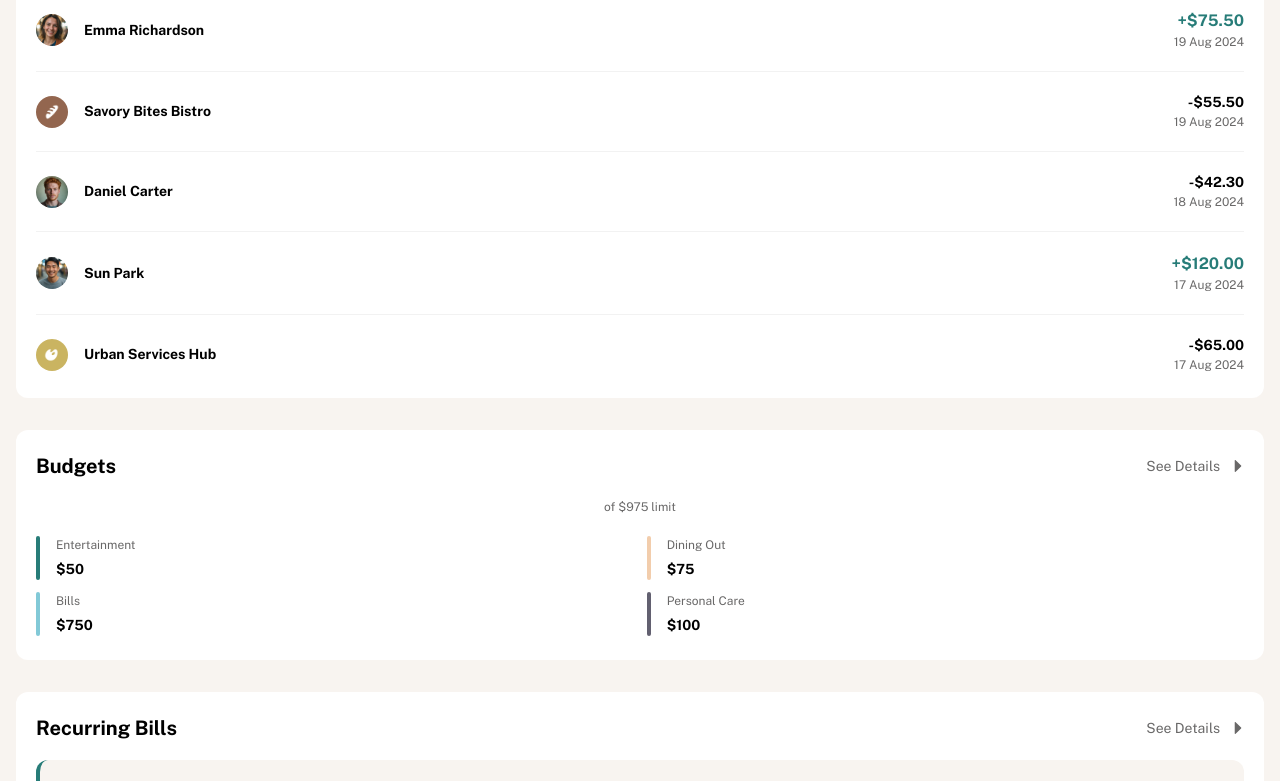
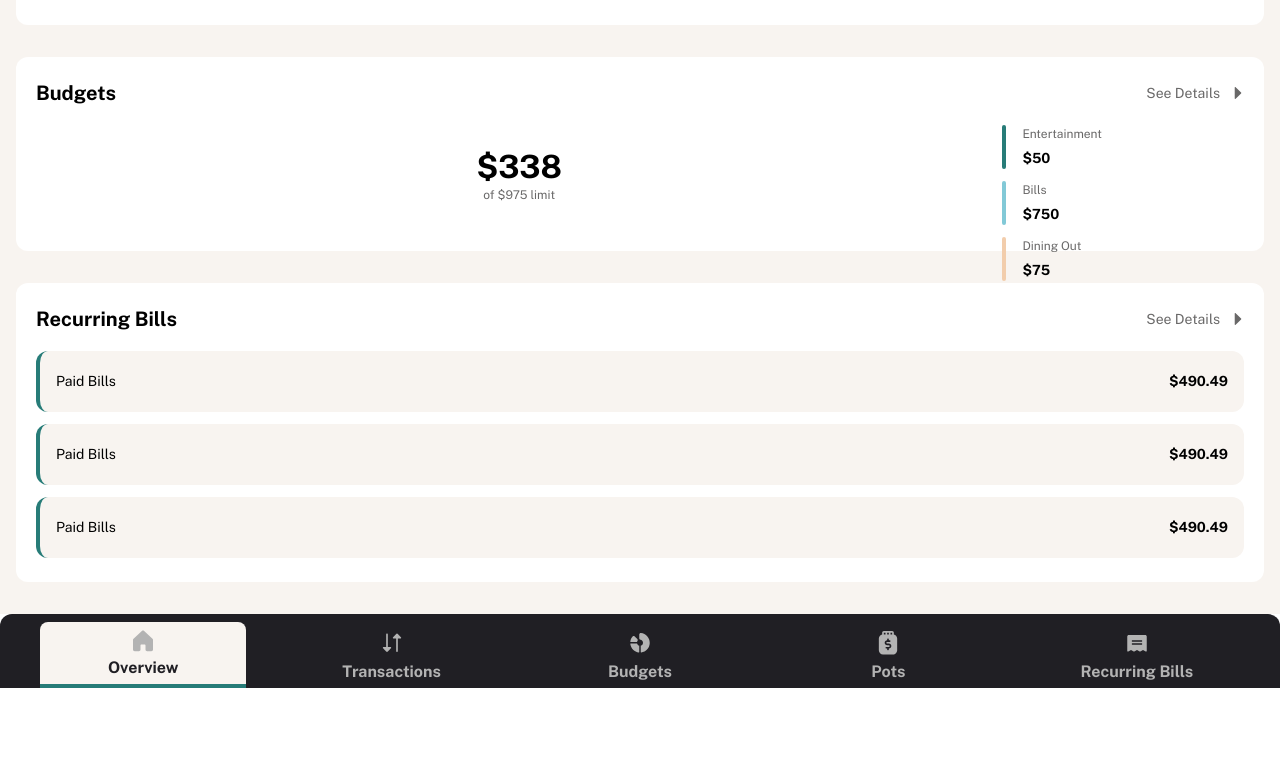
Before and after one commit to ronnieima/personal-finance-app, a Next.js app: page /overview in a window 1280 px wide. Shown: the part 931-1712 px from the top of the page. After the commit the page ends 1619 px from the top, so only its background shows below. Built offline with nearby package versions, Linux system fonts and the light colour scheme.

Commit message:
finish tablet layout

```diff
--- a/src/app/overview/components/BudgetsSection.tsx
+++ b/src/app/overview/components/BudgetsSection.tsx
@@ -1,6 +1,7 @@
 import Card from '@/components/Card';
 import React from 'react';
 import Pot from './Pot';
+import { cn } from '@/lib/utils';
 
 export type BudgetType = {
   category: string;
@@ -16,13 +17,19 @@ export default function BudgetsSection({ budgets }: { budgets: BudgetType[] }) {
         <Card.Title>Budgets</Card.Title>
         <Card.Action href="/budgets">See Details</Card.Action>
       </Card.Header>
+      <div className={cn('flex flex-col', 'md:grid md:grid-cols-[4fr_1fr]')}>
         <div className="flex justify-center items-center flex-col">
-        <span></span>
+          <span className="text-preset-1 font-bold">$338</span>
           <span className="text-preset-5 text-grey-500">
             of ${budgetLimit} limit
           </span>
         </div>
-      <div className="flex flex-col flex-wrap max-h-[102px] gap-3">
+        <div
+          className={cn(
+            'flex flex-col flex-wrap max-h-[102px] gap-3',
+            'md:flex-nowrap'
+          )}
+        >
           {budgets.map((budget) => (
             <Pot
               key={budget.category}
@@ -32,6 +39,7 @@ export default function BudgetsSection({ budgets }: { budgets: BudgetType[] }) {
             />
           ))}
         </div>
+      </div>
     </Card>
   );
 }
--- a/src/app/overview/components/DataPill.tsx
+++ b/src/app/overview/components/DataPill.tsx
@@ -10,7 +10,7 @@ type Props = {
 export default function DataPill({ label, value, variant }: Props) {
   return (
     <div
-      className={cn('bg-white rounded-xl p-5 space-y-3', {
+      className={cn('bg-white rounded-xl p-5 space-y-3 w-full', {
         'bg-grey-900 text-white': variant === 'dark',
         'bg-beige-100': variant === 'beige',
       })}
--- a/src/app/overview/components/PotsSection.tsx
+++ b/src/app/overview/components/PotsSection.tsx
@@ -3,6 +3,7 @@ import React from 'react';
 import DataPill from './DataPill';
 import data from '../../../../public/assets/data.json';
 import Pot from './Pot';
+import { cn } from '@/lib/utils';
 
 export default function PotsSection() {
   return (
@@ -11,6 +12,9 @@ export default function PotsSection() {
         <Card.Title>Pots</Card.Title>
         <Card.Action href={'/'}>See Details</Card.Action>
       </Card.Header>
+      <div
+        className={cn('flex flex-col gap-5', 'md:grid md:grid-cols-[2fr_3fr]')}
+      >
         <DataPill label="Total Saved" value={850} variant="beige" />
         <div className="flex flex-col flex-wrap max-h-[102px] gap-3">
           {data.pots.map(
@@ -25,6 +29,7 @@ export default function PotsSection() {
               )
           )}
         </div>
+      </div>
     </Card>
   );
 }
--- a/src/app/overview/components/RecurringBillsSection.tsx
+++ b/src/app/overview/components/RecurringBillsSection.tsx
@@ -8,7 +8,6 @@ export default function RecurringBillsSection({
 }: {
   recurringBills: TransactionType[];
 }) {
-  console.log(recurringBills);
   return (
     <Card>
       <Card.Header>
--- a/src/app/overview/components/TransactionsSection.tsx
+++ b/src/app/overview/components/TransactionsSection.tsx
@@ -1,6 +1,7 @@
 import Card from '@/components/Card';
 import Separator from './Separator';
 import Transaction, { TransactionType } from './Transaction';
+import React from 'react';
 
 type Props = { transactions: TransactionType[] };
 
@@ -15,10 +16,10 @@ export default function TransactionsSection({ transactions }: Props) {
         {transactions.map(
           (transaction, index) =>
             index < 5 && (
-              <>
-                <Transaction key={transaction.name} transaction={transaction} />
+              <React.Fragment key={transaction.name}>
+                <Transaction transaction={transaction} />
                 <Separator />
-              </>
+              </React.Fragment>
             )
         )}
       </div>
--- a/src/app/overview/page.tsx
+++ b/src/app/overview/page.tsx
@@ -14,7 +14,7 @@ export default function Dashboard() {
       className={cn('px-4 py-8 flex flex-col gap-8 bg-beige-100 min-h-screen')}
     >
       <h1 className="text-preset-1">Overview</h1>
-      <section className="space-y-3">
+      <section className={cn('flex flex-col gap-3', 'md:flex-row md:gap-6')}>
         <DataPill
           label="Current Balance"
           value={data.balance.current}
--- a/src/components/Footer.tsx
+++ b/src/components/Footer.tsx
@@ -9,25 +9,47 @@ export default function Footer() {
   const path = usePathname();
 
   return (
-    <footer className="bg-grey-900 rounded-t-xl h-[52px] pt-2 px-4">
-      <nav className="flex items-center justify-evenly h-full">
+    <footer
+      className={cn(
+        'bg-grey-900 rounded-t-xl h-[52px] pt-2 px-4',
+        'md:px-10 md:h-[74px]'
+      )}
+    >
+      <nav
+        className={cn(
+          'flex items-center justify-evenly h-full',
+          'md:gap-[42px]'
+        )}
+      >
         {pages.map((page) => {
+          const isActive = `/${page.value}` === path;
           return (
             <Link
-              key={page}
-              href={page}
+              key={page.value}
+              href={page.value}
               className={cn(
-                'w-full flex rounded-t-[8px] justify-center h-full',
+                'w-full flex flex-col items-center rounded-t-[8px] justify-center h-full',
+                'md:py-1',
                 {
-                  'bg-beige-100 border-b-4 border-secondary-green':
-                    `/${page}` === path,
+                  'bg-beige-100 border-b-4 border-secondary-green': isActive,
                 }
               )}
             >
               <img
-                src={`/assets/images/icon-nav-${page}.svg`}
+                src={`/assets/images/icon-nav-${page.value}.svg`}
                 className="size-5 flex items-center justify-center h-full fill-secondary-green"
               />
+              <span
+                className={cn(
+                  'hidden text-preset-5 font-bold text-grey-300',
+                  'md:block',
+                  {
+                    'text-grey-900': isActive,
+                  }
+                )}
+              >
+                {page.label}
+              </span>
             </Link>
           );
         })}
--- a/src/lib/utils.ts
+++ b/src/lib/utils.ts
@@ -6,9 +6,9 @@ export function cn(...inputs: ClassValue[]) {
 }
 
 export const pages = [
-  'overview',
-  'transactions',
-  'budgets',
-  'pots',
-  'recurring-bills',
+  { label: 'Overview', value: 'overview' },
+  { label: 'Transactions', value: 'transactions' },
+  { label: 'Budgets', value: 'budgets' },
+  { label: 'Pots', value: 'pots' },
+  { label: 'Recurring Bills', value: 'recurring-bills' },
 ];
--- a/tailwind.config.ts
+++ b/tailwind.config.ts
@@ -11,12 +11,13 @@ const config: Config = {
     colors: {
       beige: {
         '100': '#F8F4F0',
-  			'500': '#98908B'
+        '500': '#98908B',
       },
       grey: {
         '100': '#F2F2F2',
+        '300': '#B3B3B3',
         '500': '#696868',
-  			'900': '#201F24'
+        '900': '#201F24',
       },
       secondary: {
         green: '#277C78',
@@ -24,7 +25,7 @@ const config: Config = {
         cyan: '#82C9D7',
         navy: '#626070',
         red: '#C94736',
-  			purple: '#826CB0'
+        purple: '#826CB0',
       },
       other: {
         purple: '#AF81BA',
@@ -35,23 +36,24 @@ const config: Config = {
         navyGrey: '#97A0AC',
         armyGreen: '#7F9161',
         gold: '#CAB361',
-  			orange: '#BE6C49'
+        orange: '#BE6C49',
       },
-  		white: '#FFFFFF'
+      white: '#FFFFFF',
     },
     extend: {
       backgroundImage: {
         'gradient-radial': 'radial-gradient(var(--tw-gradient-stops))',
-  			'gradient-conic': 'conic-gradient(from 180deg at 50% 50%, var(--tw-gradient-stops))'
+        'gradient-conic':
+          'conic-gradient(from 180deg at 50% 50%, var(--tw-gradient-stops))',
       },
       borderRadius: {
         lg: 'var(--radius)',
         md: 'calc(var(--radius) - 2px)',
-  			sm: 'calc(var(--radius) - 4px)'
+        sm: 'calc(var(--radius) - 4px)',
       },
-  		colors: {}
-  	}
+      colors: {},
     },
-  plugins: [require("tailwindcss-animate")],
+  },
+  plugins: [require('tailwindcss-animate')],
 };
 export default config;
```
Lines whose indentation alone changed are shown as unchanged.
